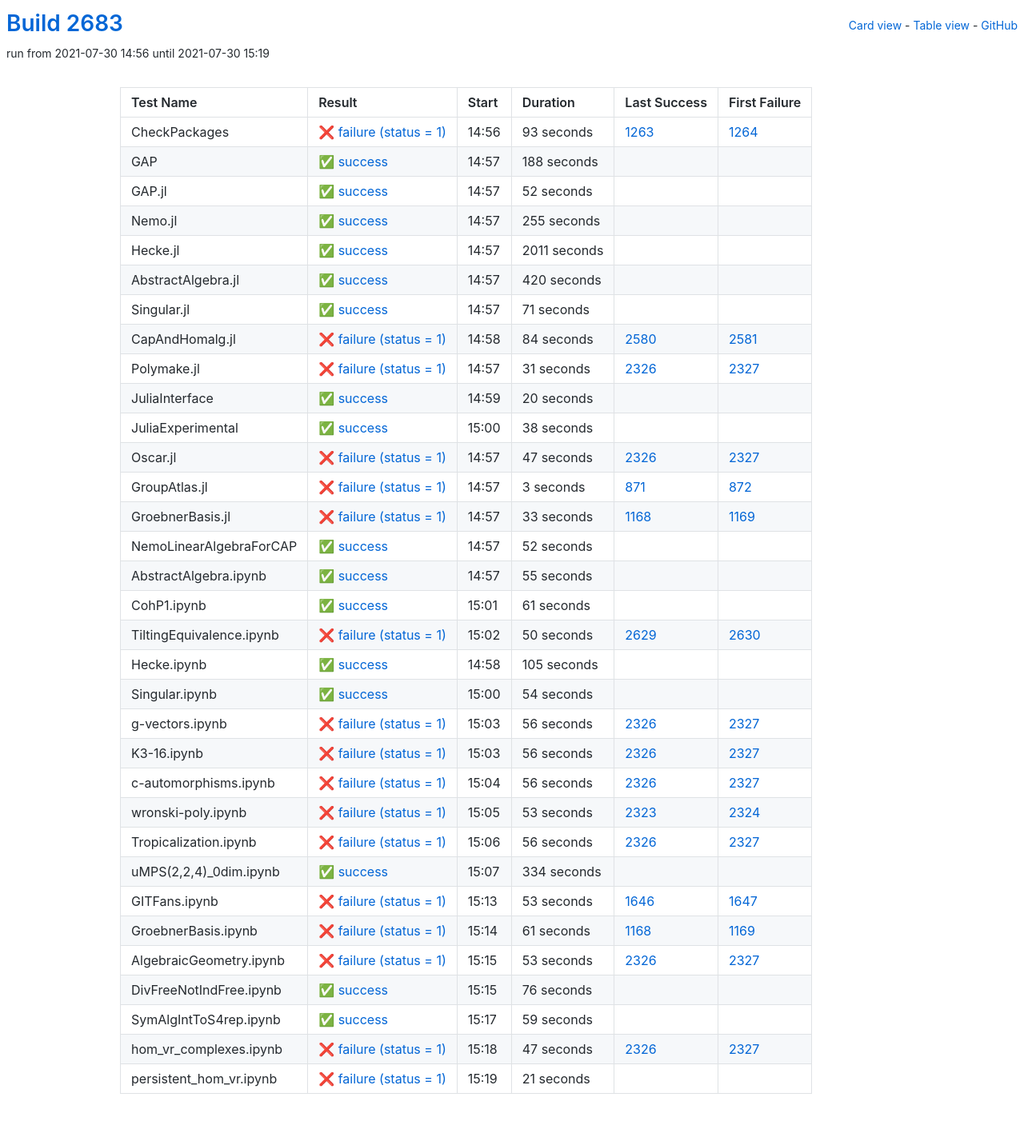
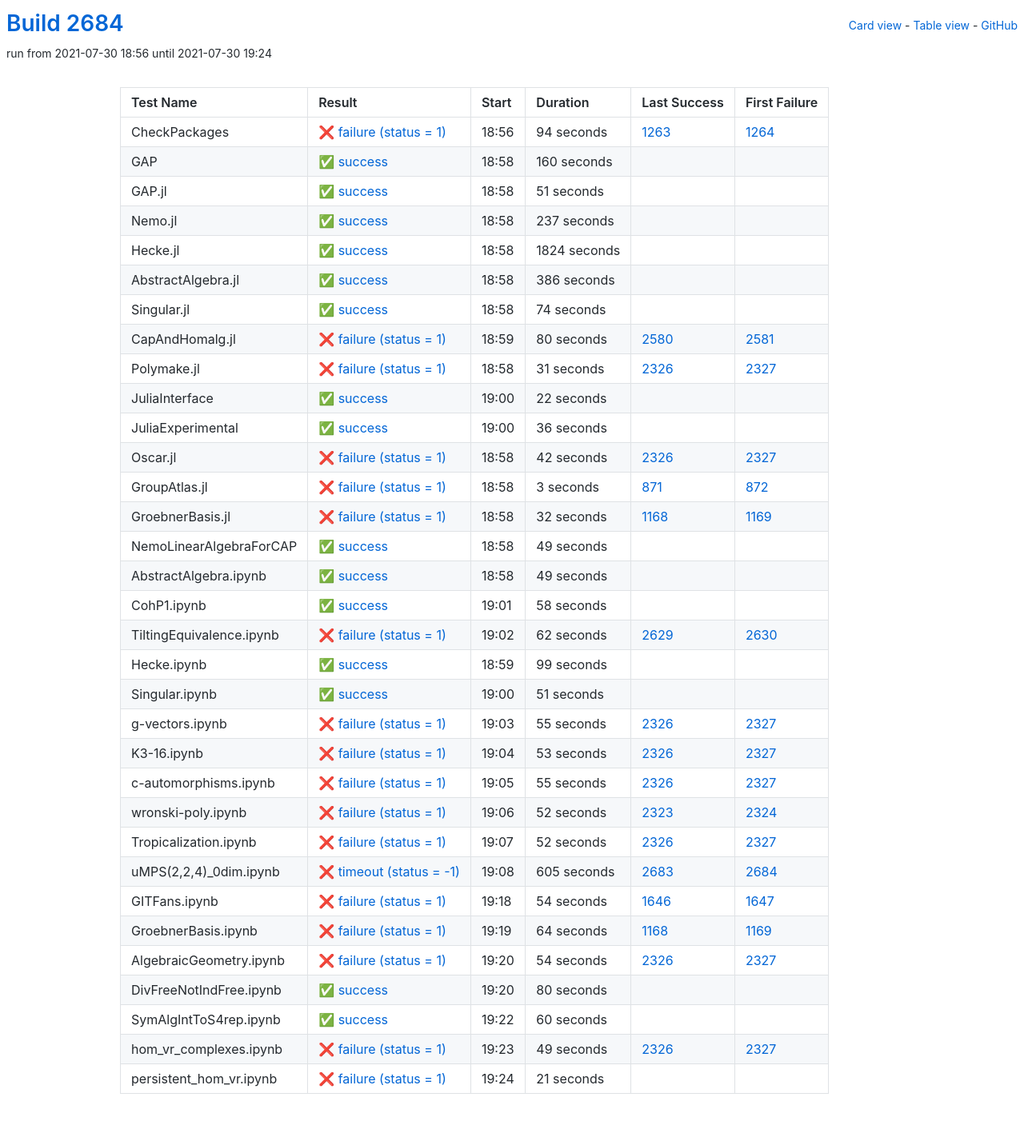
Before and after one commit to oscar-system/oscar-ci-status-stable, a Jekyll site: the page built from table.html, in a window 1280 px wide. Shown: the whole page at 80% size. Built offline with Jekyll 4.4.1, drawn with Linux system fonts in a browser that asks for light colours.

Commit message:
Build #2684

```diff
--- a/_data/ci.yml
+++ b/_data/ci.yml
@@ -1,6 +1,6 @@
 ---
-build: 2683
-build_url: https://oscarci.mathematik.uni-kl.de/job/oscar-stable/2683/
+build: 2684
+build_url: https://oscarci.mathematik.uni-kl.de/job/oscar-stable/2684/
 job: oscar-stable
 organization: oscar-system
 repo: oscar-ci-status-stable
@@ -8,104 +8,104 @@ repourl: https://github.com/oscar-system/oscar-ci-status-stable
 tests:
 - name: CheckPackages
   id: checkpackages
-  log: https://oscarci.mathematik.uni-kl.de/job/oscar-stable/2683/artifact/logs/build-2683/CheckPackages.log
-  start: 2021-07-30 14:56
+  log: https://oscarci.mathematik.uni-kl.de/job/oscar-stable/2684/artifact/logs/build-2684/CheckPackages.log
+  start: 2021-07-30 18:56
   success: false
   exitcode: 1
   status: failure
-  duration: 93
+  duration: 94
   last_success: 1263
   last_success_url: https://oscarci.mathematik.uni-kl.de/job/oscar-stable/1263/
   first_failure: 1264
   first_failure_url: https://oscarci.mathematik.uni-kl.de/job/oscar-stable/1264/
 - name: GAP
   id: gap
-  log: https://oscarci.mathematik.uni-kl.de/job/oscar-stable/2683/artifact/logs/build-2683/GAP.log
-  start: 2021-07-30 14:57
+  log: https://oscarci.mathematik.uni-kl.de/job/oscar-stable/2684/artifact/logs/build-2684/GAP.log
+  start: 2021-07-30 18:58
   success: true
   exitcode: 0
   status: success
-  duration: 188
+  duration: 160
   last_success: false
   last_success_url:
   first_failure: false
   first_failure_url:
 - name: GAP.jl
   id: gap-jl
-  log: https://oscarci.mathematik.uni-kl.de/job/oscar-stable/2683/artifact/logs/build-2683/GAP.jl.log
-  start: 2021-07-30 14:57
+  log: https://oscarci.mathematik.uni-kl.de/job/oscar-stable/2684/artifact/logs/build-2684/GAP.jl.log
+  start: 2021-07-30 18:58
   success: true
   exitcode: 0
   status: success
-  duration: 52
+  duration: 51
   last_success: false
   last_success_url:
   first_failure: false
   first_failure_url:
 - name: Nemo.jl
   id: nemo-jl
-  log: https://oscarci.mathematik.uni-kl.de/job/oscar-stable/2683/artifact/logs/build-2683/Nemo.jl.log
-  start: 2021-07-30 14:57
+  log: https://oscarci.mathematik.uni-kl.de/job/oscar-stable/2684/artifact/logs/build-2684/Nemo.jl.log
+  start: 2021-07-30 18:58
   success: true
   exitcode: 0
   status: success
-  duration: 255
+  duration: 237
   last_success: false
   last_success_url:
   first_failure: false
   first_failure_url:
 - name: Hecke.jl
   id: hecke-jl
-  log: https://oscarci.mathematik.uni-kl.de/job/oscar-stable/2683/artifact/logs/build-2683/Hecke.jl.log
-  start: 2021-07-30 14:57
+  log: https://oscarci.mathematik.uni-kl.de/job/oscar-stable/2684/artifact/logs/build-2684/Hecke.jl.log
+  start: 2021-07-30 18:58
   success: true
   exitcode: 0
   status: success
-  duration: 2011
+  duration: 1824
   last_success: false
   last_success_url:
   first_failure: false
   first_failure_url:
 - name: AbstractAlgebra.jl
   id: abstractalgebra-jl
-  log: https://oscarci.mathematik.uni-kl.de/job/oscar-stable/2683/artifact/logs/build-2683/AbstractAlgebra.jl.log
-  start: 2021-07-30 14:57
+  log: https://oscarci.mathematik.uni-kl.de/job/oscar-stable/2684/artifact/logs/build-2684/AbstractAlgebra.jl.log
+  start: 2021-07-30 18:58
   success: true
   exitcode: 0
   status: success
-  duration: 420
+  duration: 386
   last_success: false
   last_success_url:
   first_failure: false
   first_failure_url:
 - name: Singular.jl
   id: singular-jl
-  log: https://oscarci.mathematik.uni-kl.de/job/oscar-stable/2683/artifact/logs/build-2683/Singular.jl.log
-  start: 2021-07-30 14:57
+  log: https://oscarci.mathematik.uni-kl.de/job/oscar-stable/2684/artifact/logs/build-2684/Singular.jl.log
+  start: 2021-07-30 18:58
   success: true
   exitcode: 0
   status: success
-  duration: 71
+  duration: 74
   last_success: false
   last_success_url:
   first_failure: false
   first_failure_url:
 - name: CapAndHomalg.jl
   id: capandhomalg-jl
-  log: https://oscarci.mathematik.uni-kl.de/job/oscar-stable/2683/artifact/logs/build-2683/CapAndHomalg.jl.log
-  start: 2021-07-30 14:58
+  log: https://oscarci.mathematik.uni-kl.de/job/oscar-stable/2684/artifact/logs/build-2684/CapAndHomalg.jl.log
+  start: 2021-07-30 18:59
   success: false
   exitcode: 1
   status: failure
-  duration: 84
+  duration: 80
   last_success: 2580
   last_success_url: https://oscarci.mathematik.uni-kl.de/job/oscar-stable/2580/
   first_failure: 2581
   first_failure_url: https://oscarci.mathematik.uni-kl.de/job/oscar-stable/2581/
 - name: Polymake.jl
   id: polymake-jl
-  log: https://oscarci.mathematik.uni-kl.de/job/oscar-stable/2683/artifact/logs/build-2683/Polymake.jl.log
-  start: 2021-07-30 14:57
+  log: https://oscarci.mathematik.uni-kl.de/job/oscar-stable/2684/artifact/logs/build-2684/Polymake.jl.log
+  start: 2021-07-30 18:58
   success: false
   exitcode: 1
   status: failure
@@ -116,44 +116,44 @@ tests:
   first_failure_url: https://oscarci.mathematik.uni-kl.de/job/oscar-stable/2327/
 - name: JuliaInterface
   id: juliainterface
-  log: https://oscarci.mathematik.uni-kl.de/job/oscar-stable/2683/artifact/logs/build-2683/JuliaInterface.log
-  start: 2021-07-30 14:59
+  log: https://oscarci.mathematik.uni-kl.de/job/oscar-stable/2684/artifact/logs/build-2684/JuliaInterface.log
+  start: 2021-07-30 19:00
   success: true
   exitcode: 0
   status: success
-  duration: 20
+  duration: 22
   last_success: false
   last_success_url:
   first_failure: false
   first_failure_url:
 - name: JuliaExperimental
   id: juliaexperimental
-  log: https://oscarci.mathematik.uni-kl.de/job/oscar-stable/2683/artifact/logs/build-2683/JuliaExperimental.log
-  start: 2021-07-30 15:00
+  log: https://oscarci.mathematik.uni-kl.de/job/oscar-stable/2684/artifact/logs/build-2684/JuliaExperimental.log
+  start: 2021-07-30 19:00
   success: true
   exitcode: 0
   status: success
-  duration: 38
+  duration: 36
   last_success: false
   last_success_url:
   first_failure: false
   first_failure_url:
 - name: Oscar.jl
   id: oscar-jl
-  log: https://oscarci.mathematik.uni-kl.de/job/oscar-stable/2683/artifact/logs/build-2683/Oscar.jl.log
-  start: 2021-07-30 14:57
+  log: https://oscarci.mathematik.uni-kl.de/job/oscar-stable/2684/artifact/logs/build-2684/Oscar.jl.log
+  start: 2021-07-30 18:58
   success: false
   exitcode: 1
   status: failure
-  duration: 47
+  duration: 42
   last_success: 2326
   last_success_url: https://oscarci.mathematik.uni-kl.de/job/oscar-stable/2326/
   first_failure: 2327
   first_failure_url: https://oscarci.mathematik.uni-kl.de/job/oscar-stable/2327/
 - name: GroupAtlas.jl
   id: groupatlas-jl
-  log: https://oscarci.mathematik.uni-kl.de/job/oscar-stable/2683/artifact/logs/build-2683/GroupAtlas.jl.log
-  start: 2021-07-30 14:57
+  log: https://oscarci.mathematik.uni-kl.de/job/oscar-stable/2684/artifact/logs/build-2684/GroupAtlas.jl.log
+  start: 2021-07-30 18:58
   success: false
   exitcode: 1
   status: failure
@@ -164,188 +164,104 @@ tests:
   first_failure_url: https://oscarci.mathematik.uni-kl.de/job/oscar-stable/872/
 - name: GroebnerBasis.jl
   id: groebnerbasis-jl
-  log: https://oscarci.mathematik.uni-kl.de/job/oscar-stable/2683/artifact/logs/build-2683/GroebnerBasis.jl.log
-  start: 2021-07-30 14:57
+  log: https://oscarci.mathematik.uni-kl.de/job/oscar-stable/2684/artifact/logs/build-2684/GroebnerBasis.jl.log
+  start: 2021-07-30 18:58
   success: false
   exitcode: 1
   status: failure
-  duration: 33
+  duration: 32
   last_success: 1168
   last_success_url: https://oscarci.mathematik.uni-kl.de/job/oscar-stable/1168/
   first_failure: 1169
   first_failure_url: https://oscarci.mathematik.uni-kl.de/job/oscar-stable/1169/
 - name: NemoLinearAlgebraForCAP
   id: nemolinearalgebraforcap
-  log: https://oscarci.mathematik.uni-kl.de/job/oscar-stable/2683/artifact/logs/build-2683/NemoLinearAlgebraForCAP.log
-  start: 2021-07-30 14:57
+  log: https://oscarci.mathematik.uni-kl.de/job/oscar-stable/2684/artifact/logs/build-2684/NemoLinearAlgebraForCAP.log
+  start: 2021-07-30 18:58
   success: true
   exitcode: 0
   status: success
-  duration: 52
+  duration: 49
   last_success: false
   last_success_url:
   first_failure: false
   first_failure_url:
 - name: AbstractAlgebra.ipynb
   id: abstractalgebra-ipynb
-  log: https://oscarci.mathematik.uni-kl.de/job/oscar-stable/2683/artifact/logs/build-2683/AbstractAlgebra.ipynb.log
-  start: 2021-07-30 14:57
+  log: https://oscarci.mathematik.uni-kl.de/job/oscar-stable/2684/artifact/logs/build-2684/AbstractAlgebra.ipynb.log
+  start: 2021-07-30 18:58
   success: true
   exitcode: 0
   status: success
-  duration: 55
+  duration: 49
   last_success: false
   last_success_url:
   first_failure: false
   first_failure_url:
 - name: CohP1.ipynb
   id: cohp1-ipynb
-  log: https://oscarci.mathematik.uni-kl.de/job/oscar-stable/2683/artifact/logs/build-2683/CohP1.ipynb.log
-  start: 2021-07-30 15:01
+  log: https://oscarci.mathematik.uni-kl.de/job/oscar-stable/2684/artifact/logs/build-2684/CohP1.ipynb.log
+  start: 2021-07-30 19:01
   success: true
   exitcode: 0
   status: success
-  duration: 61
+  duration: 58
   last_success: false
   last_success_url:
   first_failure: false
   first_failure_url:
 - name: TiltingEquivalence.ipynb
   id: tiltingequivalence-ipynb
-  log: https://oscarci.mathematik.uni-kl.de/job/oscar-stable/2683/artifact/logs/build-2683/TiltingEquivalence.ipynb.log
-  start: 2021-07-30 15:02
+  log: https://oscarci.mathematik.uni-kl.de/job/oscar-stable/2684/artifact/logs/build-2684/TiltingEquivalence.ipynb.log
+  start: 2021-07-30 19:02
   success: false
   exitcode: 1
   status: failure
-  duration: 50
+  duration: 62
   last_success: 2629
   last_success_url: https://oscarci.mathematik.uni-kl.de/job/oscar-stable/2629/
   first_failure: 2630
   first_failure_url: https://oscarci.mathematik.uni-kl.de/job/oscar-stable/2630/
 - name: Hecke.ipynb
   id: hecke-ipynb
-  log: https://oscarci.mathematik.uni-kl.de/job/oscar-stable/2683/artifact/logs/build-2683/Hecke.ipynb.log
-  start: 2021-07-30 14:58
+  log: https://oscarci.mathematik.uni-kl.de/job/oscar-stable/2684/artifact/logs/build-2684/Hecke.ipynb.log
+  start: 2021-07-30 18:59
   success: true
   exitcode: 0
   status: success
-  duration: 105
+  duration: 99
   last_success: false
   last_success_url:
   first_failure: false
   first_failure_url:
 - name: Singular.ipynb
   id: singular-ipynb
-  log: https://oscarci.mathematik.uni-kl.de/job/oscar-stable/2683/artifact/logs/build-2683/Singular.ipynb.log
-  start: 2021-07-30 15:00
+  log: https://oscarci.mathematik.uni-kl.de/job/oscar-stable/2684/artifact/logs/build-2684/Singular.ipynb.log
+  start: 2021-07-30 19:00
   success: true
   exitcode: 0
   status: success
-  duration: 54
+  duration: 51
   last_success: false
   last_success_url:
   first_failure: false
   first_failure_url:
 - name: g-vectors.ipynb
   id: g-vectors-ipynb
-  log: https://oscarci.mathematik.uni-kl.de/job/oscar-stable/2683/artifact/logs/build-2683/g-vectors.ipynb.log
-  start: 2021-07-30 15:03
+  log: https://oscarci.mathematik.uni-kl.de/job/oscar-stable/2684/artifact/logs/build-2684/g-vectors.ipynb.log
+  start: 2021-07-30 19:03
   success: false
   exitcode: 1
   status: failure
-  duration: 56
+  duration: 55
   last_success: 2326
   last_success_url: https://oscarci.mathematik.uni-kl.de/job/oscar-stable/2326/
   first_failure: 2327
   first_failure_url: https://oscarci.mathematik.uni-kl.de/job/oscar-stable/2327/
 - name: K3-16.ipynb
   id: k3-16-ipynb
-  log: https://oscarci.mathematik.uni-kl.de/job/oscar-stable/2683/artifact/logs/build-2683/K3-16.ipynb.log
-  start: 2021-07-30 15:03
-  success: false
-  exitcode: 1
-  status: failure
-  duration: 56
-  last_success: 2326
-  last_success_url: https://oscarci.mathematik.uni-kl.de/job/oscar-stable/2326/
-  first_failure: 2327
-  first_failure_url: https://oscarci.mathematik.uni-kl.de/job/oscar-stable/2327/
-- name: c-automorphisms.ipynb
-  id: c-automorphisms-ipynb
-  log: https://oscarci.mathematik.uni-kl.de/job/oscar-stable/2683/artifact/logs/build-2683/c-automorphisms.ipynb.log
-  start: 2021-07-30 15:04
-  success: false
-  exitcode: 1
-  status: failure
-  duration: 56
-  last_success: 2326
-  last_success_url: https://oscarci.mathematik.uni-kl.de/job/oscar-stable/2326/
-  first_failure: 2327
-  first_failure_url: https://oscarci.mathematik.uni-kl.de/job/oscar-stable/2327/
-- name: wronski-poly.ipynb
-  id: wronski-poly-ipynb
-  log: https://oscarci.mathematik.uni-kl.de/job/oscar-stable/2683/artifact/logs/build-2683/wronski-poly.ipynb.log
-  start: 2021-07-30 15:05
-  success: false
-  exitcode: 1
-  status: failure
-  duration: 53
-  last_success: 2323
-  last_success_url: https://oscarci.mathematik.uni-kl.de/job/oscar-stable/2323/
-  first_failure: 2324
-  first_failure_url: https://oscarci.mathematik.uni-kl.de/job/oscar-stable/2324/
-- name: Tropicalization.ipynb
-  id: tropicalization-ipynb
-  log: https://oscarci.mathematik.uni-kl.de/job/oscar-stable/2683/artifact/logs/build-2683/Tropicalization.ipynb.log
-  start: 2021-07-30 15:06
-  success: false
-  exitcode: 1
-  status: failure
-  duration: 56
-  last_success: 2326
-  last_success_url: https://oscarci.mathematik.uni-kl.de/job/oscar-stable/2326/
-  first_failure: 2327
-  first_failure_url: https://oscarci.mathematik.uni-kl.de/job/oscar-stable/2327/
-- name: uMPS(2,2,4)_0dim.ipynb
-  id: umps-2-2-4-0dim-ipynb
-  log: https://oscarci.mathematik.uni-kl.de/job/oscar-stable/2683/artifact/logs/build-2683/uMPS-2-2-4-_0dim.ipynb.log
-  start: 2021-07-30 15:07
-  success: true
-  exitcode: 0
-  status: success
-  duration: 334
-  last_success: false
-  last_success_url:
-  first_failure: false
-  first_failure_url:
-- name: GITFans.ipynb
-  id: gitfans-ipynb
-  log: https://oscarci.mathematik.uni-kl.de/job/oscar-stable/2683/artifact/logs/build-2683/GITFans.ipynb.log
-  start: 2021-07-30 15:13
-  success: false
-  exitcode: 1
-  status: failure
-  duration: 53
-  last_success: 1646
-  last_success_url: https://oscarci.mathematik.uni-kl.de/job/oscar-stable/1646/
-  first_failure: 1647
-  first_failure_url: https://oscarci.mathematik.uni-kl.de/job/oscar-stable/1647/
-- name: GroebnerBasis.ipynb
-  id: groebnerbasis-ipynb
-  log: https://oscarci.mathematik.uni-kl.de/job/oscar-stable/2683/artifact/logs/build-2683/GroebnerBasis.ipynb.log
-  start: 2021-07-30 15:14
-  success: false
-  exitcode: 1
-  status: failure
-  duration: 61
-  last_success: 1168
-  last_success_url: https://oscarci.mathematik.uni-kl.de/job/oscar-stable/1168/
-  first_failure: 1169
-  first_failure_url: https://oscarci.mathematik.uni-kl.de/job/oscar-stable/1169/
-- name: AlgebraicGeometry.ipynb
-  id: algebraicgeometry-ipynb
-  log: https://oscarci.mathematik.uni-kl.de/job/oscar-stable/2683/artifact/logs/build-2683/AlgebraicGeometry.ipynb.log
-  start: 2021-07-30 15:15
+  log: https://oscarci.mathematik.uni-kl.de/job/oscar-stable/2684/artifact/logs/build-2684/K3-16.ipynb.log
+  start: 2021-07-30 19:04
   success: false
   exitcode: 1
   status: failure
@@ -354,46 +270,130 @@ tests:
   last_success_url: https://oscarci.mathematik.uni-kl.de/job/oscar-stable/2326/
   first_failure: 2327
   first_failure_url: https://oscarci.mathematik.uni-kl.de/job/oscar-stable/2327/
+- name: c-automorphisms.ipynb
+  id: c-automorphisms-ipynb
+  log: https://oscarci.mathematik.uni-kl.de/job/oscar-stable/2684/artifact/logs/build-2684/c-automorphisms.ipynb.log
+  start: 2021-07-30 19:05
+  success: false
+  exitcode: 1
+  status: failure
+  duration: 55
+  last_success: 2326
+  last_success_url: https://oscarci.mathematik.uni-kl.de/job/oscar-stable/2326/
+  first_failure: 2327
+  first_failure_url: https://oscarci.mathematik.uni-kl.de/job/oscar-stable/2327/
+- name: wronski-poly.ipynb
+  id: wronski-poly-ipynb
+  log: https://oscarci.mathematik.uni-kl.de/job/oscar-stable/2684/artifact/logs/build-2684/wronski-poly.ipynb.log
+  start: 2021-07-30 19:06
+  success: false
+  exitcode: 1
+  status: failure
+  duration: 52
+  last_success: 2323
+  last_success_url: https://oscarci.mathematik.uni-kl.de/job/oscar-stable/2323/
+  first_failure: 2324
+  first_failure_url: https://oscarci.mathematik.uni-kl.de/job/oscar-stable/2324/
+- name: Tropicalization.ipynb
+  id: tropicalization-ipynb
+  log: https://oscarci.mathematik.uni-kl.de/job/oscar-stable/2684/artifact/logs/build-2684/Tropicalization.ipynb.log
+  start: 2021-07-30 19:07
+  success: false
+  exitcode: 1
+  status: failure
+  duration: 52
+  last_success: 2326
+  last_success_url: https://oscarci.mathematik.uni-kl.de/job/oscar-stable/2326/
+  first_failure: 2327
+  first_failure_url: https://oscarci.mathematik.uni-kl.de/job/oscar-stable/2327/
+- name: uMPS(2,2,4)_0dim.ipynb
+  id: umps-2-2-4-0dim-ipynb
+  log: https://oscarci.mathematik.uni-kl.de/job/oscar-stable/2684/artifact/logs/build-2684/uMPS-2-2-4-_0dim.ipynb.log
+  start: 2021-07-30 19:08
+  success: false
+  exitcode: -1
+  status: timeout
+  duration: 605
+  last_success: 2683
+  last_success_url: https://oscarci.mathematik.uni-kl.de/job/oscar-stable/2683/
+  first_failure: 2684
+  first_failure_url: https://oscarci.mathematik.uni-kl.de/job/oscar-stable/2684/
+- name: GITFans.ipynb
+  id: gitfans-ipynb
+  log: https://oscarci.mathematik.uni-kl.de/job/oscar-stable/2684/artifact/logs/build-2684/GITFans.ipynb.log
+  start: 2021-07-30 19:18
+  success: false
+  exitcode: 1
+  status: failure
+  duration: 54
+  last_success: 1646
+  last_success_url: https://oscarci.mathematik.uni-kl.de/job/oscar-stable/1646/
+  first_failure: 1647
+  first_failure_url: https://oscarci.mathematik.uni-kl.de/job/oscar-stable/1647/
+- name: GroebnerBasis.ipynb
+  id: groebnerbasis-ipynb
+  log: https://oscarci.mathematik.uni-kl.de/job/oscar-stable/2684/artifact/logs/build-2684/GroebnerBasis.ipynb.log
+  start: 2021-07-30 19:19
+  success: false
+  exitcode: 1
+  status: failure
+  duration: 64
+  last_success: 1168
+  last_success_url: https://oscarci.mathematik.uni-kl.de/job/oscar-stable/1168/
+  first_failure: 1169
+  first_failure_url: https://oscarci.mathematik.uni-kl.de/job/oscar-stable/1169/
+- name: AlgebraicGeometry.ipynb
+  id: algebraicgeometry-ipynb
+  log: https://oscarci.mathematik.uni-kl.de/job/oscar-stable/2684/artifact/logs/build-2684/AlgebraicGeometry.ipynb.log
+  start: 2021-07-30 19:20
+  success: false
+  exitcode: 1
+  status: failure
+  duration: 54
+  last_success: 2326
+  last_success_url: https://oscarci.mathematik.uni-kl.de/job/oscar-stable/2326/
+  first_failure: 2327
+  first_failure_url: https://oscarci.mathematik.uni-kl.de/job/oscar-stable/2327/
 - name: DivFreeNotIndFree.ipynb
   id: divfreenotindfree-ipynb
-  log: https://oscarci.mathematik.uni-kl.de/job/oscar-stable/2683/artifact/logs/build-2683/DivFreeNotIndFree.ipynb.log
-  start: 2021-07-30 15:15
+  log: https://oscarci.mathematik.uni-kl.de/job/oscar-stable/2684/artifact/logs/build-2684/DivFreeNotIndFree.ipynb.log
+  start: 2021-07-30 19:20
   success: true
   exitcode: 0
   status: success
-  duration: 76
+  duration: 80
   last_success: false
   last_success_url:
   first_failure: false
   first_failure_url:
 - name: SymAlgIntToS4rep.ipynb
   id: symalginttos4rep-ipynb
-  log: https://oscarci.mathematik.uni-kl.de/job/oscar-stable/2683/artifact/logs/build-2683/SymAlgIntToS4rep.ipynb.log
-  start: 2021-07-30 15:17
+  log: https://oscarci.mathematik.uni-kl.de/job/oscar-stable/2684/artifact/logs/build-2684/SymAlgIntToS4rep.ipynb.log
+  start: 2021-07-30 19:22
   success: true
   exitcode: 0
   status: success
-  duration: 59
+  duration: 60
   last_success: false
   last_success_url:
   first_failure: false
   first_failure_url:
 - name: hom_vr_complexes.ipynb
   id: hom-vr-complexes-ipynb
-  log: https://oscarci.mathematik.uni-kl.de/job/oscar-stable/2683/artifact/logs/build-2683/hom_vr_complexes.ipynb.log
-  start: 2021-07-30 15:18
+  log: https://oscarci.mathematik.uni-kl.de/job/oscar-stable/2684/artifact/logs/build-2684/hom_vr_complexes.ipynb.log
+  start: 2021-07-30 19:23
   success: false
   exitcode: 1
   status: failure
-  duration: 47
+  duration: 49
   last_success: 2326
   last_success_url: https://oscarci.mathematik.uni-kl.de/job/oscar-stable/2326/
   first_failure: 2327
   first_failure_url: https://oscarci.mathematik.uni-kl.de/job/oscar-stable/2327/
 - name: persistent_hom_vr.ipynb
   id: persistent-hom-vr-ipynb
-  log: https://oscarci.mathematik.uni-kl.de/job/oscar-stable/2683/artifact/logs/build-2683/persistent_hom_vr.ipynb.log
-  start: 2021-07-30 15:19
+  log: https://oscarci.mathematik.uni-kl.de/job/oscar-stable/2684/artifact/logs/build-2684/persistent_hom_vr.ipynb.log
+  start: 2021-07-30 19:24
   success: false
   exitcode: 1
   status: failure
```
Also changed, not shown: README.md.
